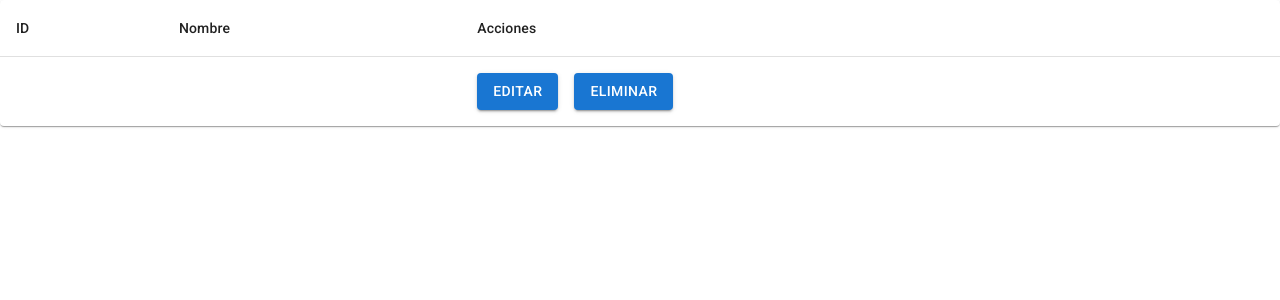
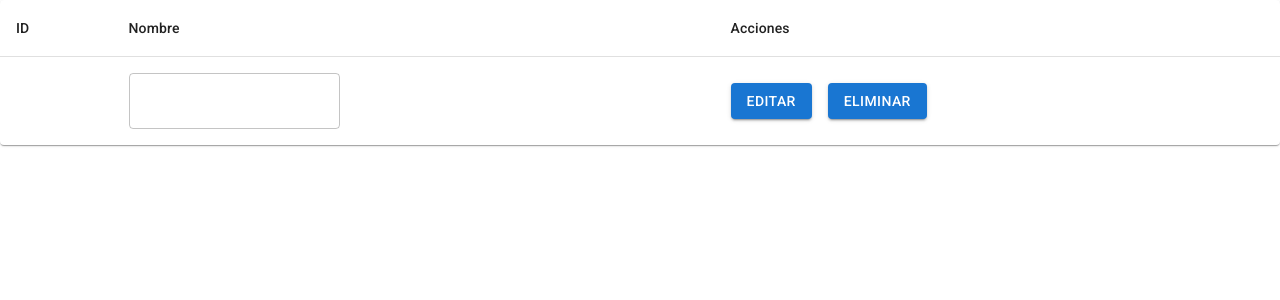
Before and after one commit to climoralesg/web-interface-biblioteca, a React (Create React App) app: page / in a window 1280 px wide. Shown: the top 300 px of the page. Built offline with nearby package versions, Linux system fonts and the light colour scheme; no server answers.

Commit message:
Feature: Fixed Placeholder de nombre

```diff
--- a/src/components/table/TableAuthors.js
+++ b/src/components/table/TableAuthors.js
@@ -22,7 +22,7 @@ class TableAuthors extends Component {
 
   componentDidMount = async()=>{
     const response = await fetch (`http://localhost:4000/autores`);
-    const columns=await response.json()
+    const columns=await response.json();
     this.setState({
       data:columns.datos
     });
@@ -68,11 +68,10 @@ class TableAuthors extends Component {
                   <TableRow key={i}  sx={{ '&:last-child td, &:last-child th': { border: 0 } }}>
 
                     <TableCell>{row.id}</TableCell>
-                    <TableCell>{row.nombre}</TableCell>
-                    {/*<TableCell>
-                      <TextField id="outlined-helperText" defaultValue={row.nombre}/>
+                    <TableCell>
+                      <TextField key={row.nombre} id="outlined-helperText" defaultValue={row.nombre}/>
                     </TableCell>
-                    */}
+
                     <TableCell>
                       <Stack spacing={2} direction="row">
                         <Button variant="contained" onClick={(e)=>this.editAuthor(row.id)}>Editar</Button>
```
